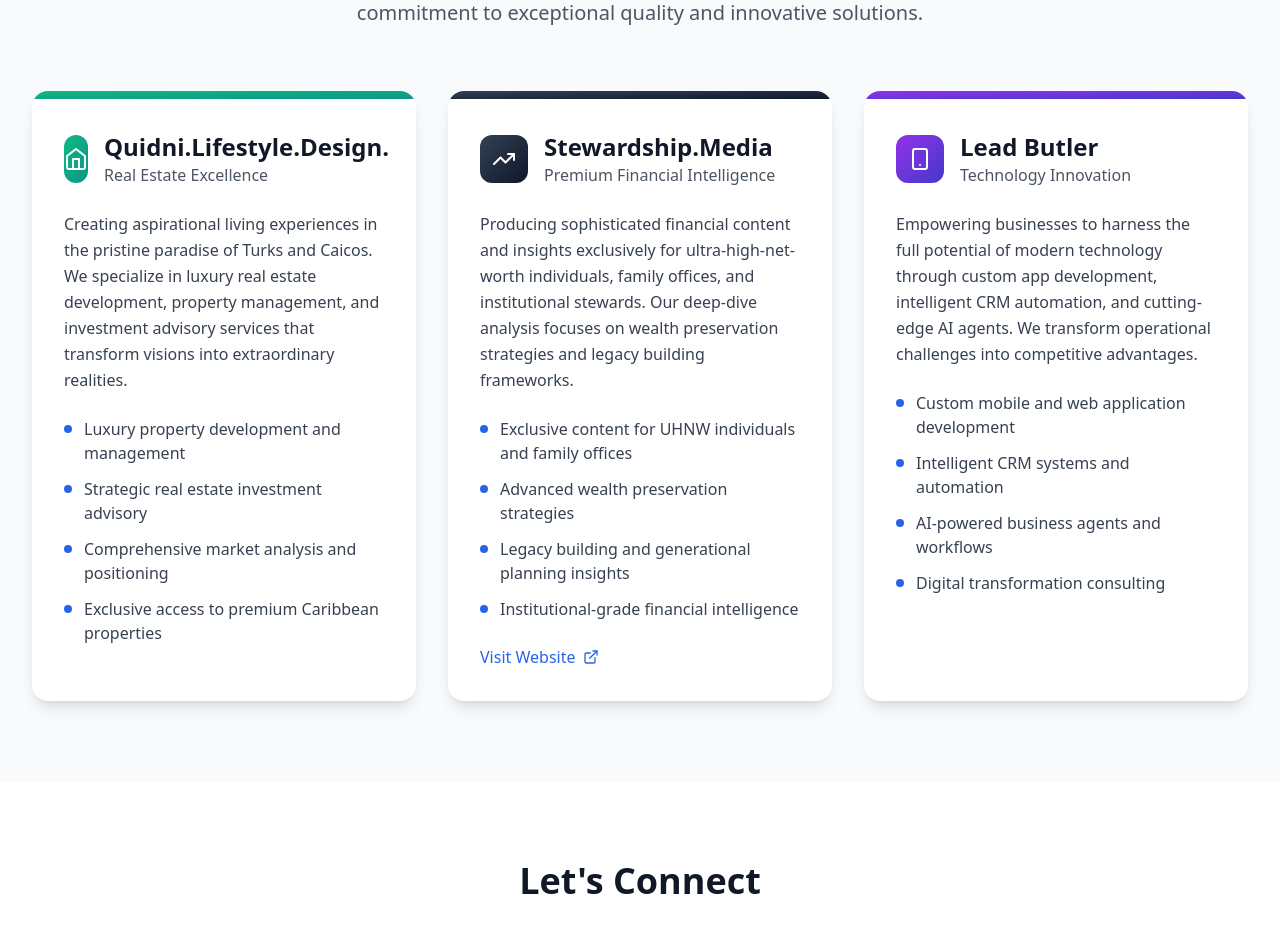
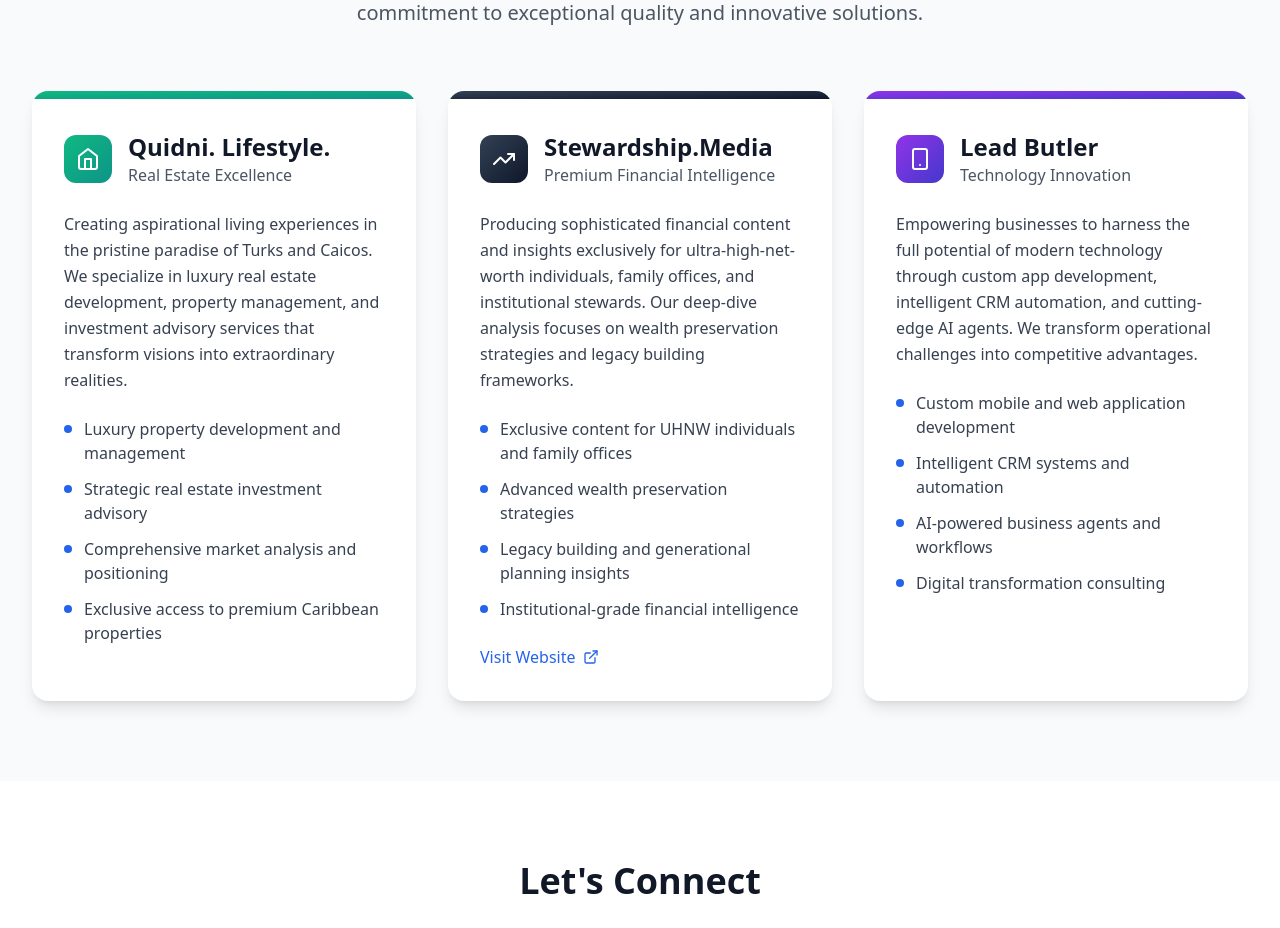
Before and after one commit to wundergunder/quidni.group, a React (Vite) app: page / in a window 1280 px wide. Shown: the part 800-1728 px from the top of the page. Built offline with nearby package versions, Linux system fonts and the light colour scheme.

Commit message:
Update Portfolio.tsx 3

```diff
--- a/src/components/Portfolio.tsx
+++ b/src/components/Portfolio.tsx
@@ -5,7 +5,7 @@ import { Home, TrendingUp, Smartphone } from 'lucide-react';
 export default function Portfolio() {
   const companies = [
     {
-      title: "Quidni.Lifestyle.Design.",
+      title: "Quidni. Lifestyle.",
       subtitle: "Real Estate Excellence",
       description: "Creating aspirational living experiences in the pristine paradise of Turks and Caicos. We specialize in luxury real estate development, property management, and investment advisory services that transform visions into extraordinary realities.",
       features: [
```
